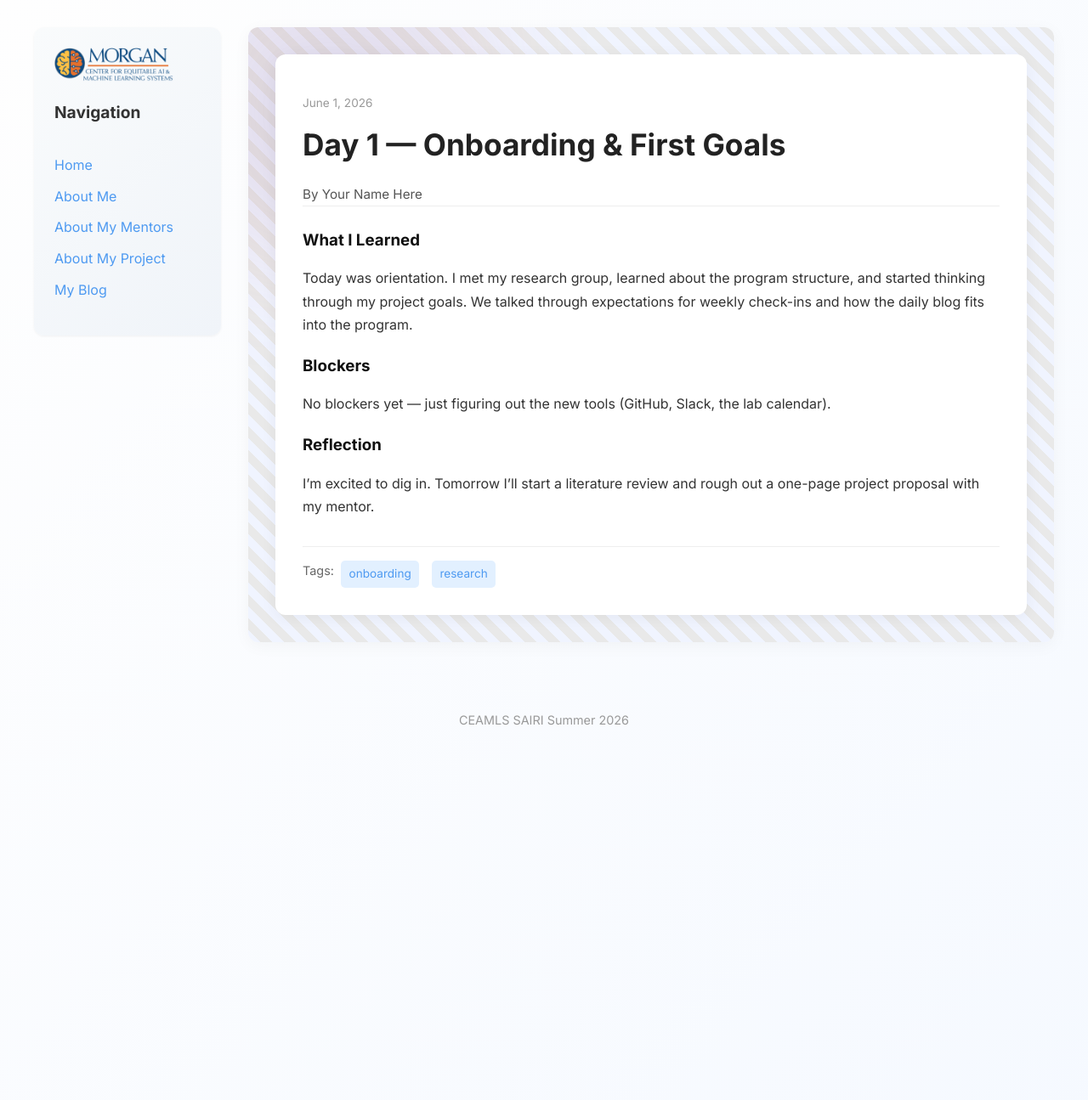
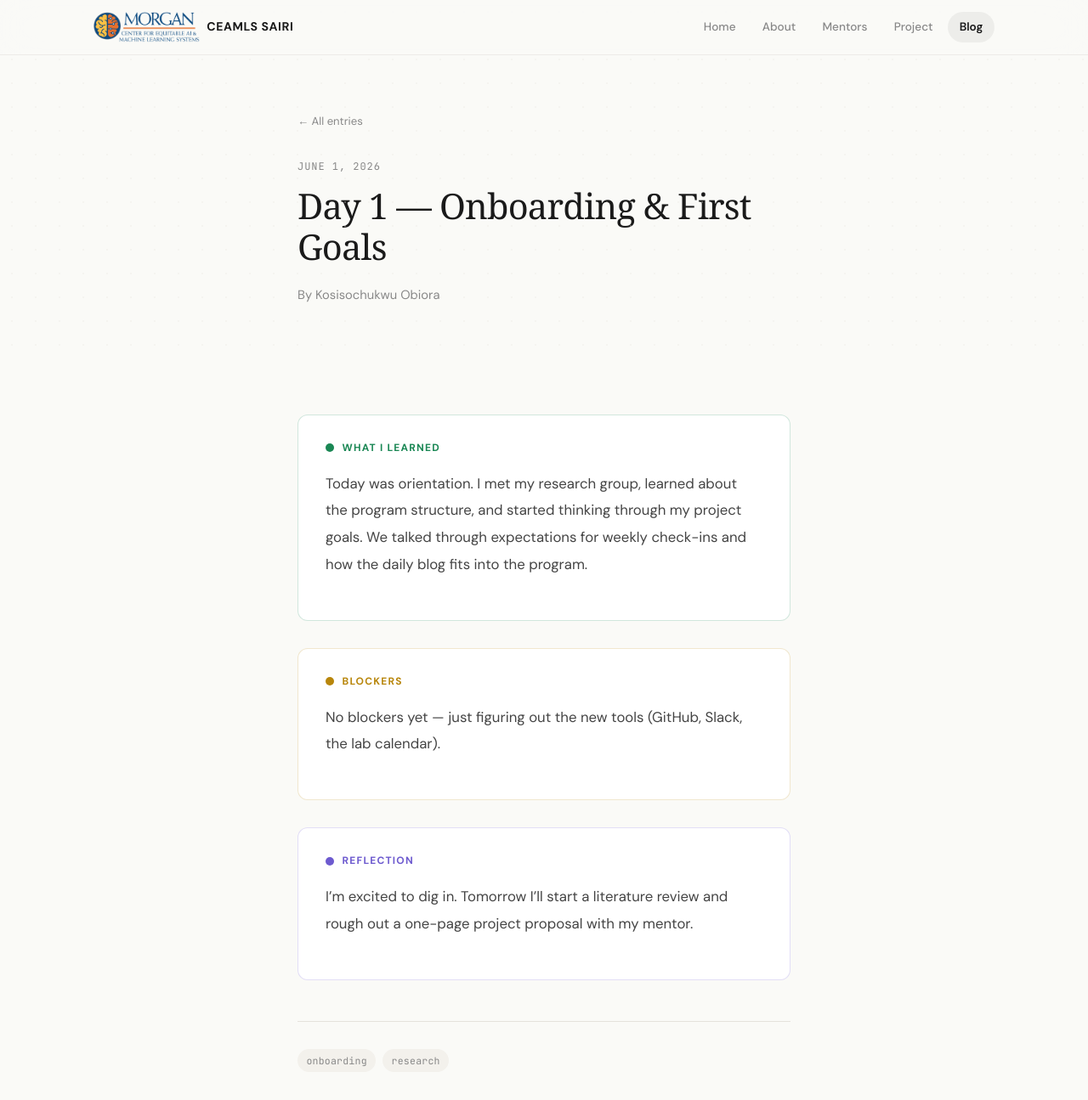
Before and after one commit to kosiobiora/kosiobioraceamls26.github.io, a Jekyll site: the page built from _posts/2026-06-01-day-1.md, in a window 1280 px wide and 1400 px high. Shown: the top 1295 px of the window at 85% size. Built offline with Jekyll 4.4.1, drawn with Linux system fonts in a browser that asks for light colours; some web fonts are replaced.

Commit message:
Update _config.yml

```diff
--- a/_config.yml
+++ b/_config.yml
@@ -4,11 +4,11 @@
 # =====================================================
 
 # ----- Identity (shown in SEO + browser tab) -----
-title: Your Name Here                              # <- your name
-author: Your Name Here                             # <- your name (shown as post byline)
+title: Kosisochukwu Obiora                              # <- your name
+author: Kosisochukwu Obiora                              # <- your name (shown as post byline)
 description: My CEAMLS SAIRI Summer Research Site  # <- short site tagline
 email:                                             # <- (optional) contact email for SEO
-url: https://your-username.github.io               # <- your final site URL (canonical SEO links)
+url: https://kosiobioraceamls26.github.io               # <- your final site URL (canonical SEO links)
 lang: en-US
 
 # ----- Branding (program-wide; rarely changes) -----
@@ -24,7 +24,7 @@ logo_on_dark:  /assets/images/logo-on-dark.png
 # ----- Theme selection -----
 # Choose one of: minimal | premium | fresh | signal
 # See README.md for screenshots of each theme.
-theme_name: minimal
+theme_name: premium
 
 # ----- Site behavior -----
 show_downloads: false
```
